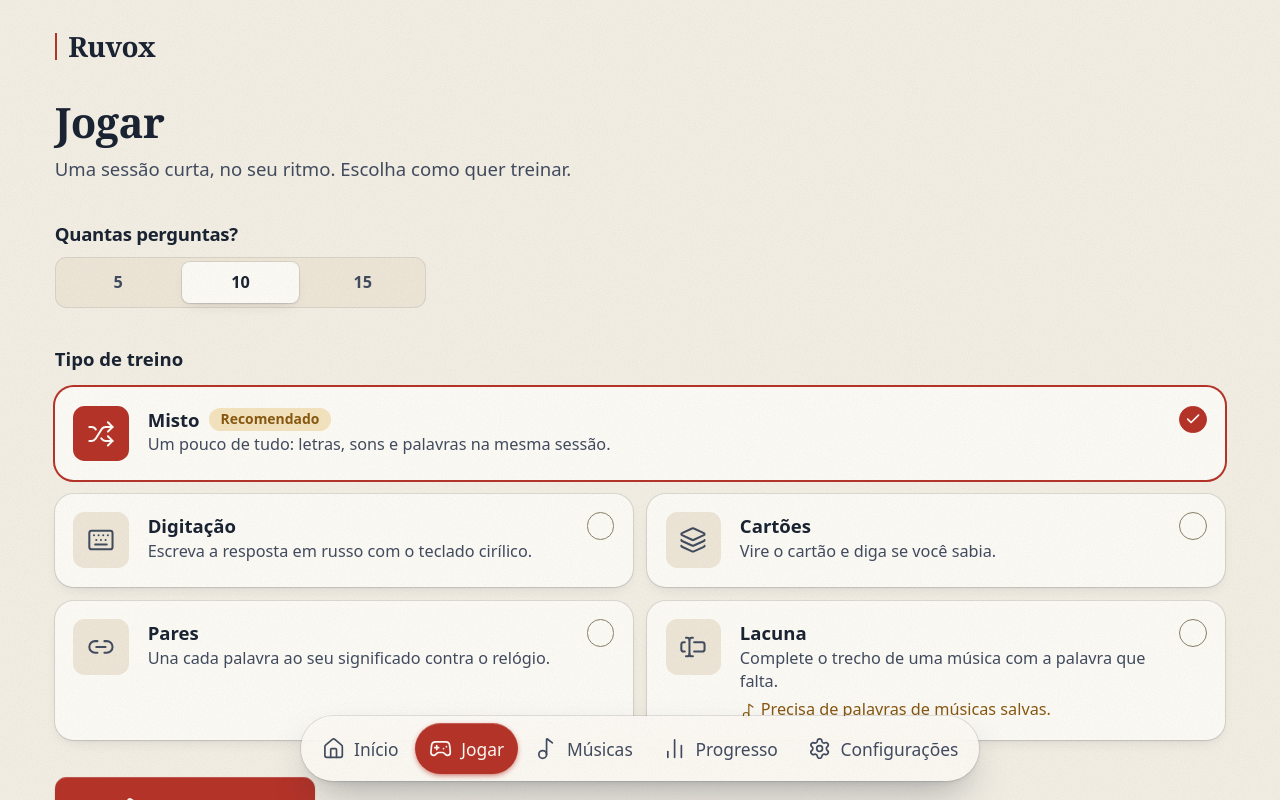
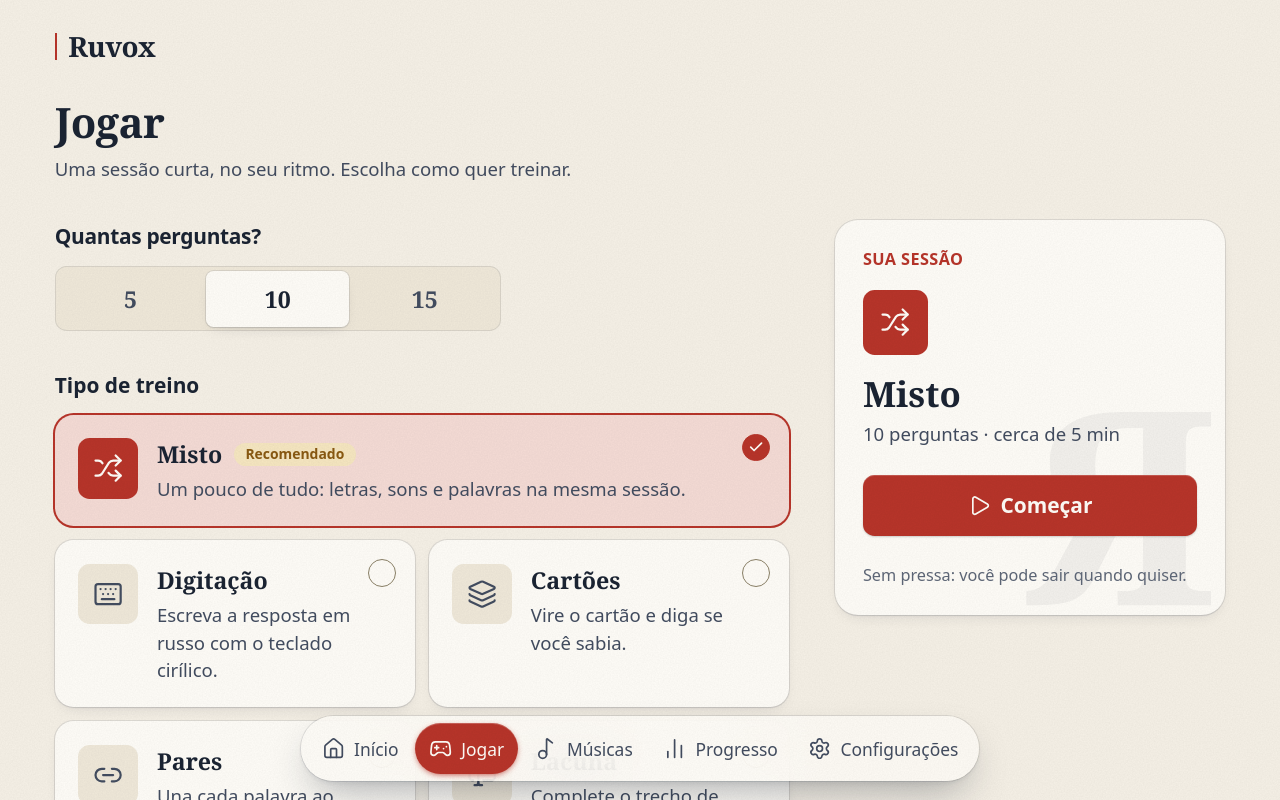
Before and after one commit to Rafaleel/ruvox, a React (Vite) app in the folder frontend/: page /play in a window 1280 px wide. Shown: the top 800 px of the page. Built offline with nearby package versions, Linux system fonts and the light colour scheme; no server answers.

Commit message:
feat(frontend): redesign the play setup and the result screen

```diff
--- a/frontend/src/Play.tsx
+++ b/frontend/src/Play.tsx
@@ -19,6 +19,7 @@ import {
   type Session,
   type SessionCreate,
 } from "./api/client";
+import { GhostLetter } from "./components/art/GhostLetter";
 import { Badge } from "./components/Badge";
 import { Button } from "./components/Button";
 import { cx } from "./components/cx";
@@ -76,7 +77,7 @@ function ModeCard({
   icon,
   description,
   hint,
-  wide,
+  featured,
   checked,
   onChange,
 }: {
@@ -85,7 +86,8 @@ function ModeCard({
   icon: LucideIcon;
   description: string;
   hint?: string;
-  wide?: boolean;
+  /** The recommended choice: spans the whole row. */
+  featured?: boolean;
   checked: boolean;
   onChange: () => void;
 }) {
@@ -93,10 +95,10 @@ function ModeCard({
   return (
     <label
       className={cx(
-        "relative flex cursor-pointer items-start gap-4 rounded-card bg-sheet p-4 shadow-card",
-        "transition-[transform,box-shadow] duration-150 ease-out-soft hover:-translate-y-px active:scale-[.98]",
-        "has-checked:shadow-[0_0_0_2px_var(--accent)] has-focus-visible:outline-2 has-focus-visible:outline-offset-2 has-focus-visible:outline-accent",
-        wide && "sm:col-span-2",
+        "group relative flex cursor-pointer items-start gap-4 rounded-card bg-sheet p-4 shadow-card @[34rem]:p-5",
+        "transition-[transform,box-shadow,background-color] duration-150 ease-out-soft hover:-translate-y-0.5 hover:shadow-[0_0_0_1.5px_var(--rule)] active:scale-[.98]",
+        "has-checked:bg-accent-soft has-checked:shadow-[0_0_0_2px_var(--accent)] has-focus-visible:outline-2 has-focus-visible:outline-offset-2 has-focus-visible:outline-accent",
+        featured && "@[34rem]:col-span-2",
       )}
     >
       <input
@@ -110,24 +112,24 @@ function ModeCard({
       />
       <span
         aria-hidden="true"
-        className="grid size-12 shrink-0 place-items-center rounded-control bg-sheet-2 text-ink-2 transition-colors peer-checked:bg-accent peer-checked:text-on-accent"
+        className="grid size-[3.25rem] shrink-0 place-items-center rounded-control bg-sheet-2 text-ink-2 transition-colors peer-checked:bg-accent peer-checked:text-on-accent"
       >
-        <Icon icon={icon} size={24} />
+        <Icon icon={icon} size={26} />
       </span>
       <span className="min-w-0 flex-1 pr-8">
-        <span className="flex items-center gap-2">
-          <span id={`${id}-title`} className="font-semibold">
+        <span className="flex flex-wrap items-center gap-x-2.5 gap-y-1">
+          <span id={`${id}-title`} className="font-serif text-xl font-semibold">
             {label}
           </span>
-          {wide && <Badge tone="gold">Recomendado</Badge>}
+          {featured && <Badge tone="gold">Recomendado</Badge>}
         </span>
-        <span id={`${id}-desc`} className="block text-sm text-ink-2">
+        <span id={`${id}-desc`} className="mt-1 block text-ink-2">
           {description}
           {hint && (
             <>
               {" "}
-              <span className="mt-1 flex items-start gap-1 font-medium text-gold-ink">
-                <Icon icon={Music2} size={14} className="mt-1 shrink-0" />
+              <span className="mt-1.5 flex items-start gap-1.5 text-sm font-medium text-gold-ink">
+                <Icon icon={Music2} size={16} className="mt-0.5 shrink-0" />
                 {hint}
               </span>
             </>
@@ -177,6 +179,8 @@ export function Play() {
       />
     );
 
+  const chosen = MODES.find((m) => m.mode === mode) ?? MODES[0];
+  const minutes = Math.ceil(size / 2);
   return (
     <>
       <PageHeader
@@ -186,7 +190,7 @@ export function Play() {
       />
       {songId !== null && (
         <div
-          className="rise mt-6 flex items-center justify-between gap-3 rounded-card bg-gold-soft p-3 pl-4 text-gold-ink"
+          className="rise mt-6 flex items-center justify-between gap-3 rounded-card bg-gold-soft p-3 pl-4 text-gold-ink shadow-[inset_0_0_0_1px_var(--gold)]"
           style={stagger(1)}
         >
           <p className="flex min-w-0 items-center gap-2.5">
@@ -204,21 +208,29 @@ export function Play() {
           </Button>
         </div>
       )}
-      <section className="rise mt-8" style={stagger(2)}>
-        <h2 className="mb-2 font-sans text-base font-semibold">
+      <div className="mt-8 grid gap-8 @[52rem]:grid-cols-[minmax(0,1fr)_21rem] @[52rem]:items-start @[52rem]:gap-10">
+        <div className="grid gap-8">
+          <section className="rise" style={stagger(2)}>
+            <h2 className="mb-3 font-sans text-lg font-semibold">
               Quantas perguntas?
             </h2>
             <Segmented
               label="Quantas perguntas?"
-          className="w-full sm:w-80"
-          options={SIZES.map((n) => ({ value: String(n), label: String(n) }))}
+              size="lg"
+              className="w-full @[34rem]:w-96"
+              options={SIZES.map((n) => ({
+                value: String(n),
+                label: String(n),
+              }))}
               value={String(size)}
               onChange={(v) => setSize(Number(v))}
             />
           </section>
-      <fieldset className="rise mt-8" style={stagger(3)}>
-        <legend className="mb-3 font-semibold">Tipo de treino</legend>
-        <div className="grid gap-3 sm:grid-cols-2">
+          <fieldset className="rise" style={stagger(3)}>
+            <legend className="mb-3 text-lg font-semibold">
+              Tipo de treino
+            </legend>
+            <div className="grid gap-3 @[34rem]:grid-cols-2">
               {MODES.map((m, i) => (
                 <ModeCard
                   key={m.label}
@@ -227,14 +239,21 @@ export function Play() {
                   icon={m.icon}
                   description={m.description}
                   hint={m.hint}
-              wide={i === 0}
+                  featured={i === 0}
                   checked={mode === m.mode}
                   onChange={() => setMode(m.mode)}
                 />
               ))}
             </div>
           </fieldset>
-      <div className="sticky bottom-[calc(5rem+env(safe-area-inset-bottom))] z-[5] -mx-5 mt-8 bg-linear-to-t from-paper from-70% to-transparent px-5 pt-6 pb-2 md:static md:mx-0 md:bg-none md:p-0">
+        </div>
+
+        {/* Narrow: a bar floating above the dock. Wide: a panel beside the modes. */}
+        <aside
+          aria-label="Resumo da sessão"
+          className="rise sticky bottom-[calc(5.75rem+env(safe-area-inset-bottom))] z-20 @[52rem]:top-6 @[52rem]:bottom-auto"
+          style={stagger(4)}
+        >
           {start.isError && (
             <div className="mb-3">
               <ErrorMessage
@@ -243,15 +262,44 @@ export function Play() {
               />
             </div>
           )}
+          <div className="relative flex items-center gap-3 overflow-hidden rounded-card bg-sheet p-3 shadow-float @[52rem]:flex-col @[52rem]:items-stretch @[52rem]:gap-6 @[52rem]:rounded-hero @[52rem]:p-6 @[52rem]:shadow-card">
+            <GhostLetter
+              letter="Я"
+              className="-right-6 -bottom-8 hidden w-56 @[52rem]:block"
+            />
+            <div className="relative flex min-w-0 flex-1 items-center gap-3 @[52rem]:flex-none @[52rem]:flex-col @[52rem]:items-start @[52rem]:gap-4">
+              <p className="hidden text-sm font-semibold tracking-wide text-accent uppercase @[52rem]:block">
+                Sua sessão
+              </p>
+              <span
+                aria-hidden="true"
+                className="grid size-11 shrink-0 place-items-center rounded-control bg-accent text-on-accent @[52rem]:size-14"
+              >
+                <Icon icon={chosen.icon} size={26} />
+              </span>
+              <div className="min-w-0">
+                <p className="truncate font-serif text-xl font-semibold @[52rem]:text-3xl">
+                  {chosen.label}
+                </p>
+                <p className="text-sm text-ink-2 @[52rem]:mt-1 @[52rem]:text-base">
+                  {size} perguntas · cerca de {minutes} min
+                </p>
+              </div>
+            </div>
             <Button
               size="lg"
               icon={PlayIcon}
-          className="w-full md:w-auto md:min-w-56"
+              className="relative shrink-0 @[52rem]:w-full"
               loading={start.isPending}
               onClick={() => start.mutate(request)}
             >
               {start.isPending ? "Começando…" : "Começar"}
             </Button>
+            <p className="relative hidden text-sm text-ink-3 @[52rem]:block">
+              Sem pressa: você pode sair quando quiser.
+            </p>
+          </div>
+        </aside>
       </div>
     </>
   );
--- a/frontend/src/Quiz.tsx
+++ b/frontend/src/Quiz.tsx
@@ -462,10 +462,7 @@ export function Quiz({
                   result.correct ? "stamp-in text-success" : "text-danger",
                 )}
               >
-                <Icon
-                  icon={result.correct ? CircleCheck : CircleX}
-                  size={28}
-                />
+                <Icon icon={result.correct ? CircleCheck : CircleX} size={28} />
               </span>
               <div className="min-w-0">
                 <p
--- a/frontend/src/components/Segmented.tsx
+++ b/frontend/src/components/Segmented.tsx
@@ -15,6 +15,7 @@ export function Segmented<T extends string>({
   options,
   value,
   onChange,
+  size = "md",
   className,
 }: {
   /** Accessible name of the group. */
@@ -22,6 +23,8 @@ export function Segmented<T extends string>({
   options: SegmentedOption<T>[];
   value: T;
   onChange: (value: T) => void;
+  /** `lg` is a roomier control for a screen's main choice. */
+  size?: "md" | "lg";
   className?: string;
 }) {
   const refs = useRef<(HTMLButtonElement | null)[]>([]);
@@ -61,7 +64,10 @@ export function Segmented<T extends string>({
             onClick={() => onChange(option.value)}
             onKeyDown={(event) => move(event, i)}
             className={cx(
-              "inline-flex min-h-9 flex-1 items-center justify-center gap-1.5 rounded-[calc(var(--radius-control)-4px)] px-3.5 text-sm font-semibold transition-[background-color,box-shadow] duration-150",
+              "inline-flex flex-1 items-center justify-center gap-1.5 rounded-[calc(var(--radius-control)-4px)] font-semibold transition-[background-color,box-shadow] duration-150",
+              size === "lg"
+                ? "min-h-12 px-5 font-serif text-xl"
+                : "min-h-9 px-3.5 text-sm",
               selected
                 ? "bg-sheet text-ink shadow-card"
                 : "text-ink-2 hover:text-ink",
```
Also changed, not shown: frontend/src/Result.tsx (+78 -58 lines). Lines whose indentation alone changed are shown as unchanged.
